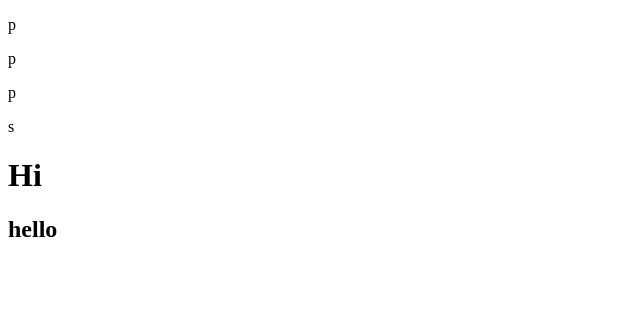
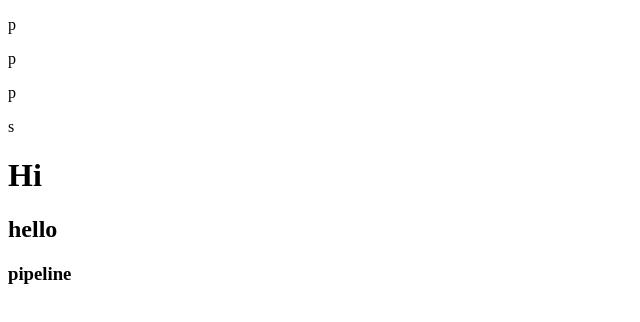
Before and after one commit to ahmadalam40/cypress, a plain HTML site: page index.html in a window 1280 px wide. Shown: the full height of the page, 0-640 px from the left. Drawn offline with Linux system fonts and the light colour scheme.

Commit message:
add header

```diff
--- a/index.html
+++ b/index.html
@@ -12,5 +12,6 @@
     <p>s</p>
     <h1>Hi</h1>
     <h2>hello</h2>
+    <h3>pipeline</h3>
 </body>
 </html>
```
